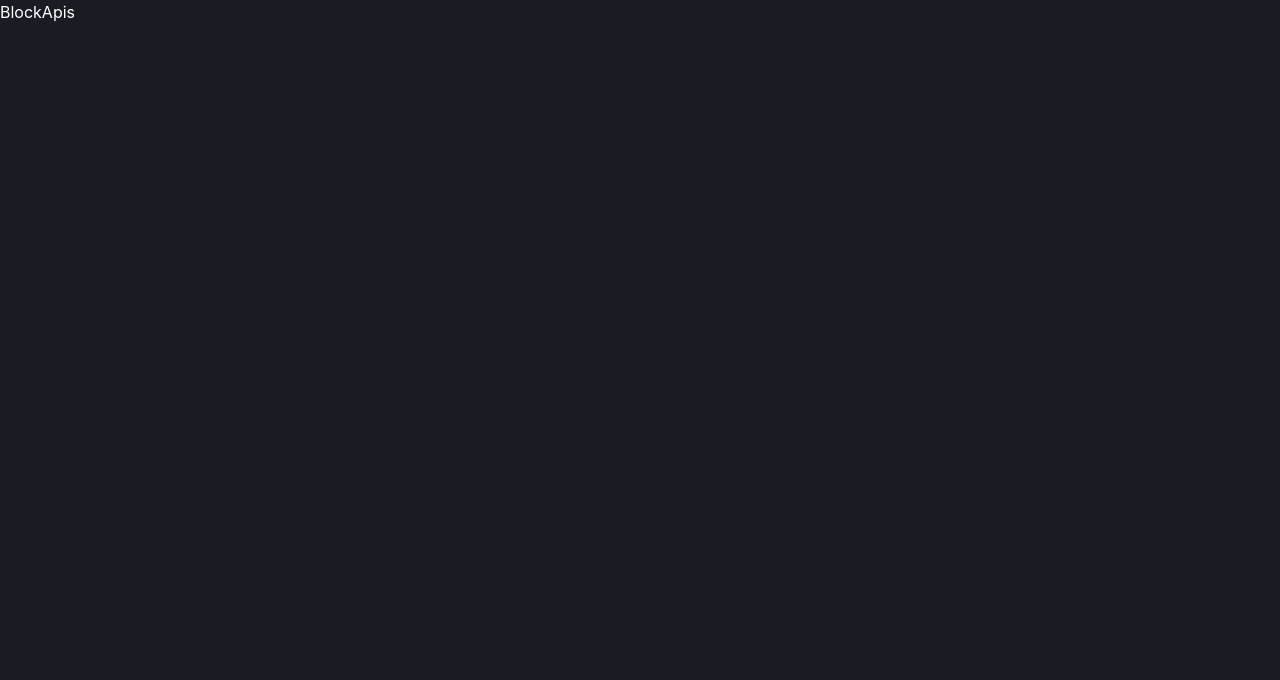
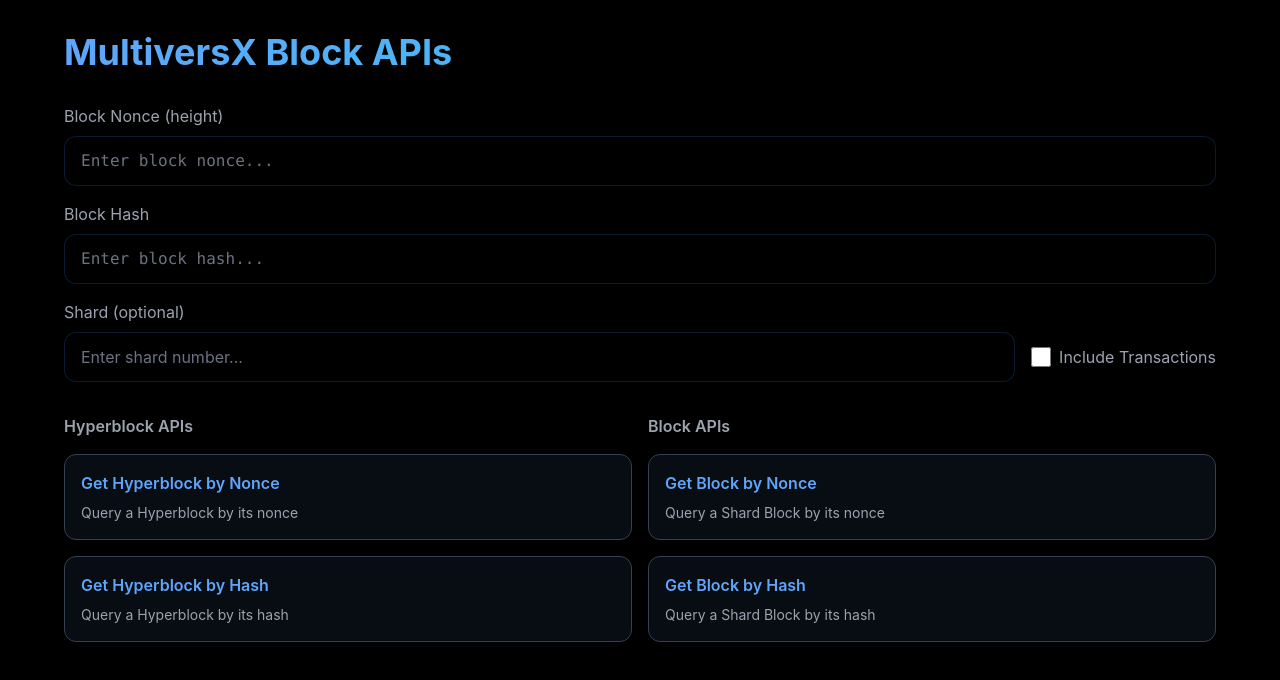
Before and after one commit to ayushsingh82/QueryX, a React (Vite) app: page /block in a window 1280 px wide. Shown: the top 680 px of the page. Built offline with nearby package versions, Linux system fonts and the light colour scheme.

Commit message:
hyperblock apis

```diff
--- a/src/components/mutilvers/BlockApis.jsx
+++ b/src/components/mutilvers/BlockApis.jsx
@@ -1,9 +1,171 @@
-import React from 'react'
+import React, { useState } from 'react';
+import { motion } from 'framer-motion';
 
 const BlockApis = () => {
+  const [nonce, setNonce] = useState('');
+  const [hash, setHash] = useState('');
+  const [shard, setShard] = useState('');
+  const [withTxs, setWithTxs] = useState(false);
+  const [response, setResponse] = useState(null);
+  const [loading, setLoading] = useState(false);
+
+  const handleApiCall = async (endpoint) => {
+    setLoading(true);
+    try {
+      let url = 'https://gateway.multiversx.com';
+
+      switch (endpoint) {
+        case 'hyperblock-nonce':
+          url += `/hyperblock/by-nonce/${nonce}`;
+          break;
+        case 'hyperblock-hash':
+          url += `/hyperblock/by-hash/${hash}`;
+          break;
+        case 'block-nonce':
+          url += `/block${shard ? `/${shard}` : ''}/by-nonce/${nonce}${withTxs ? '?withTxs=true' : ''}`;
+          break;
+        case 'block-hash':
+          url += `/block${shard ? `/${shard}` : ''}/by-hash/${hash}${withTxs ? '?withTxs=true' : ''}`;
+          break;
+        default:
+          throw new Error('Invalid endpoint');
+      }
+
+      const response = await fetch(url);
+      const data = await response.json();
+      setResponse(data);
+    } catch (error) {
+      setResponse({ error: error.message });
+    }
+    setLoading(false);
+  };
+
   return (
-    <div>BlockApis</div>
-  )
-}
+    <div className="min-h-screen bg-black p-8">
+      <div className="max-w-6xl mx-auto">
+        <h1 className="text-4xl font-bold bg-gradient-to-r from-blue-400 to-cyan-400 bg-clip-text text-transparent mb-8">
+          MultiversX Block APIs
+        </h1>
 
-export default BlockApis
+        {/* Input Fields */}
+        <div className="mb-8 space-y-4">
+          <div>
+            <label className="block text-gray-400 mb-2">Block Nonce (height)</label>
+            <input
+              type="text"
+              value={nonce}
+              onChange={(e) => setNonce(e.target.value)}
+              placeholder="Enter block nonce..."
+              className="w-full bg-black/40 border border-blue-500/20 rounded-xl py-3 px-4
+                text-gray-200 placeholder-gray-500 focus:outline-none focus:border-blue-500/50
+                transition-all duration-300 font-mono"
+            />
+          </div>
+          <div>
+            <label className="block text-gray-400 mb-2">Block Hash</label>
+            <input
+              type="text"
+              value={hash}
+              onChange={(e) => setHash(e.target.value)}
+              placeholder="Enter block hash..."
+              className="w-full bg-black/40 border border-blue-500/20 rounded-xl py-3 px-4
+                text-gray-200 placeholder-gray-500 focus:outline-none focus:border-blue-500/50
+                transition-all duration-300 font-mono"
+            />
+          </div>
+          <div className="flex gap-4">
+            <div className="flex-1">
+              <label className="block text-gray-400 mb-2">Shard (optional)</label>
+              <input
+                type="number"
+                value={shard}
+                onChange={(e) => setShard(e.target.value)}
+                placeholder="Enter shard number..."
+                className="w-full bg-black/40 border border-blue-500/20 rounded-xl py-3 px-4
+                  text-gray-200 placeholder-gray-500 focus:outline-none focus:border-blue-500/50
+                  transition-all duration-300"
+              />
+            </div>
+            <div className="flex items-center pt-8">
+              <label className="flex items-center gap-2 cursor-pointer">
+                <input
+                  type="checkbox"
+                  checked={withTxs}
+                  onChange={(e) => setWithTxs(e.target.checked)}
+                  className="form-checkbox h-5 w-5 text-blue-500 rounded border-blue-500/20
+                    focus:ring-offset-0 focus:ring-0 bg-black/40"
+                />
+                <span className="text-gray-400">Include Transactions</span>
+              </label>
+            </div>
+          </div>
+        </div>
+
+        {/* API Buttons */}
+        <div className="grid grid-cols-1 md:grid-cols-2 gap-4 mb-8">
+          <div className="space-y-4">
+            <h2 className="text-gray-400 font-semibold">Hyperblock APIs</h2>
+            <ApiButton
+              title="Get Hyperblock by Nonce"
+              description="Query a Hyperblock by its nonce"
+              onClick={() => handleApiCall('hyperblock-nonce')}
+              disabled={!nonce}
+            />
+            <ApiButton
+              title="Get Hyperblock by Hash"
+              description="Query a Hyperblock by its hash"
+              onClick={() => handleApiCall('hyperblock-hash')}
+              disabled={!hash}
+            />
+          </div>
+
+          <div className="space-y-4">
+            <h2 className="text-gray-400 font-semibold">Block APIs</h2>
+            <ApiButton
+              title="Get Block by Nonce"
+              description="Query a Shard Block by its nonce"
+              onClick={() => handleApiCall('block-nonce')}
+              disabled={!nonce}
+            />
+            <ApiButton
+              title="Get Block by Hash"
+              description="Query a Shard Block by its hash"
+              onClick={() => handleApiCall('block-hash')}
+              disabled={!hash}
+            />
+          </div>
+        </div>
+
+        {/* Response Display */}
+        {loading ? (
+          <div className="text-blue-400">Loading...</div>
+        ) : response && (
+          <div className="bg-black/40 border border-blue-500/20 rounded-xl p-6 overflow-x-auto">
+            <pre className="text-gray-300 whitespace-pre-wrap">
+              {JSON.stringify(response, null, 2)}
+            </pre>
+          </div>
+        )}
+      </div>
+    </div>
+  );
+};
+
+const ApiButton = ({ title, description, onClick, disabled }) => (
+  <motion.button
+    whileHover={{ scale: 1.02 }}
+    whileTap={{ scale: 0.98 }}
+    onClick={onClick}
+    disabled={disabled}
+    className={`p-4 rounded-xl border text-left transition-all duration-300 w-full
+      ${disabled
+        ? 'border-gray-700 bg-gray-900/50 cursor-not-allowed'
+        : 'border-blue-500/20 bg-blue-500/10 hover:border-blue-500/40'
+      }`}
+  >
+    <h3 className="text-blue-400 font-semibold mb-2">{title}</h3>
+    <p className="text-gray-400 text-sm">{description}</p>
+  </motion.button>
+);
+
+export default BlockApis;
```
Also changed, not shown: src/components/mutilvers/MultiversHome.jsx (+7 -1 lines).
